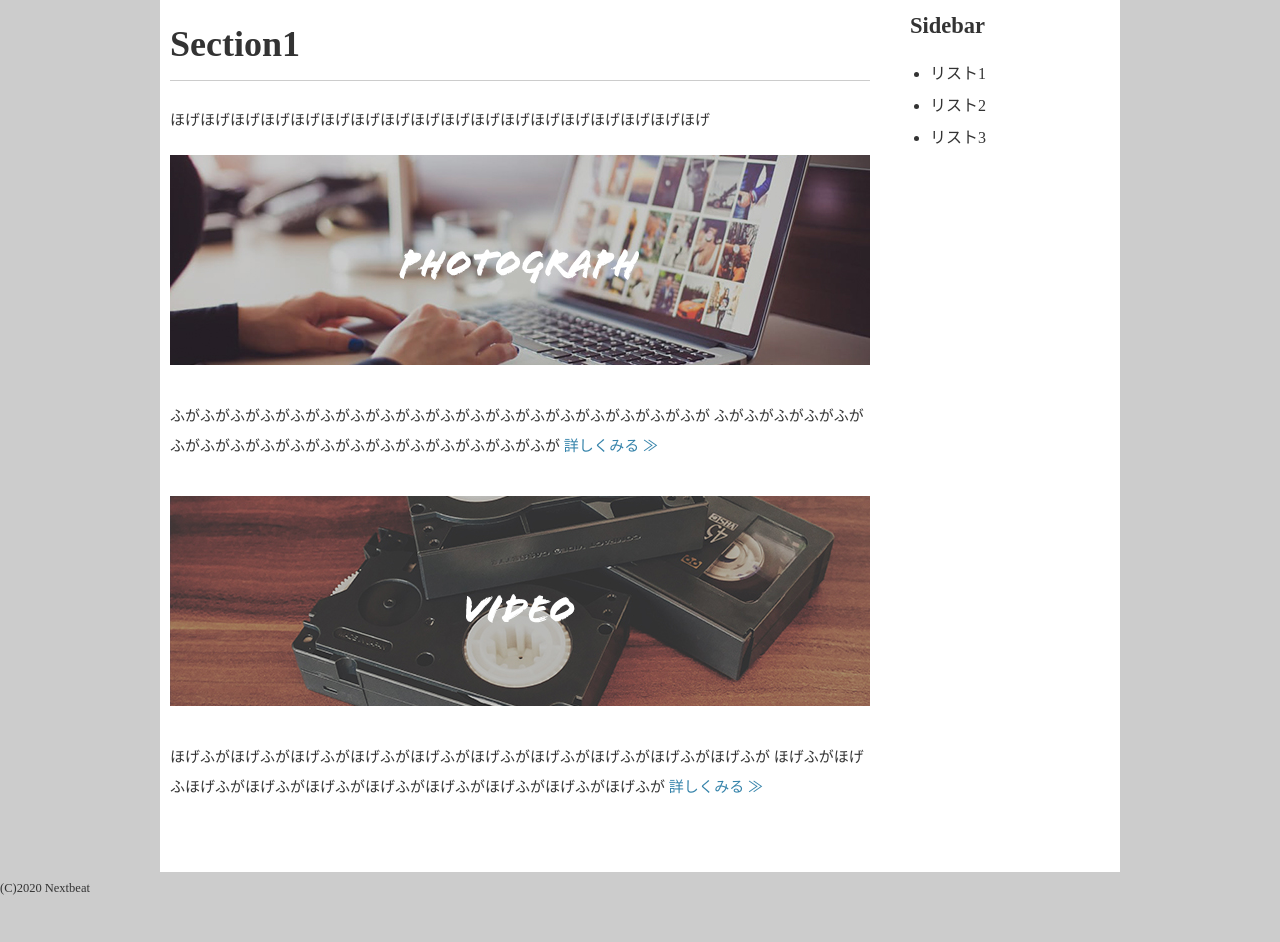
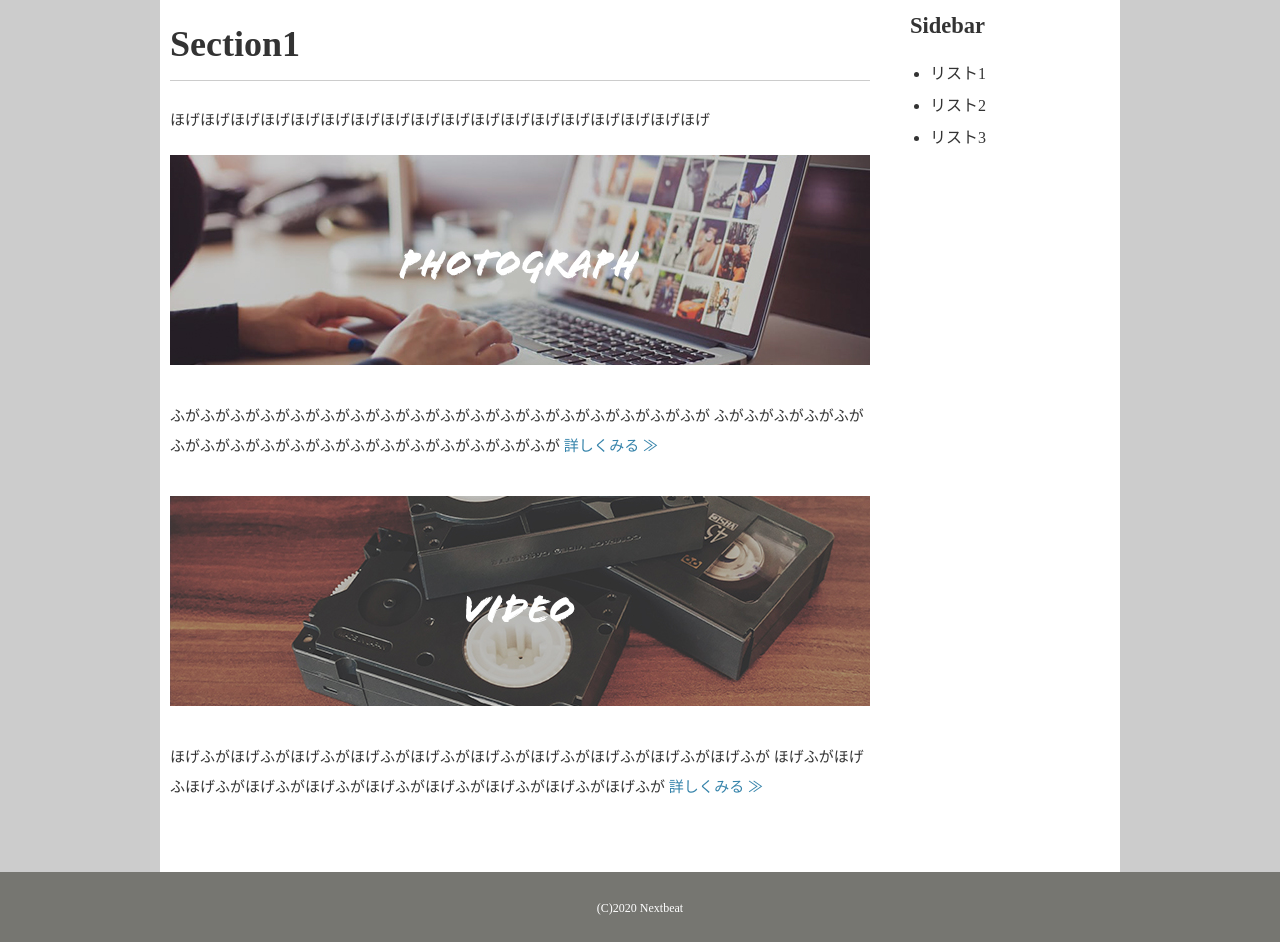
Before and after one commit to yuga77/html-scss-training, a website built with webpack: page index.html in a window 1280 px wide. Shown: the part 651-1593 px from the top of the page. Before the commit the page ends 1553 px from the top, so only its background shows below. Built offline with nearby package versions, Linux system fonts and the light colour scheme.

Commit message:
create footer

```diff
--- a/index.html
+++ b/index.html
@@ -53,8 +53,8 @@
     </aside>
   </div>
   <!-- footer始まり -->
-  <footer>
-    <small>(C)2020 Nextbeat</small>
+  <footer class="footer">
+    <small class="footer__small">(C)2020 Nextbeat</small>
   </footer>
   <!-- footer終わり -->
 
--- a/main.scss
+++ b/main.scss
@@ -115,3 +115,14 @@ a:hover { text-decoration: underline; }
     }
   }
 }
+
+.footer {
+  text-align: center;
+  color: #ffffff;
+  padding: 20px 0;
+  background-color: #767671;
+
+  &__small {
+    font-size: 12px;
+  }
+}
```
Also changed, not shown: main.css. Lines whose indentation alone changed are shown as unchanged.
